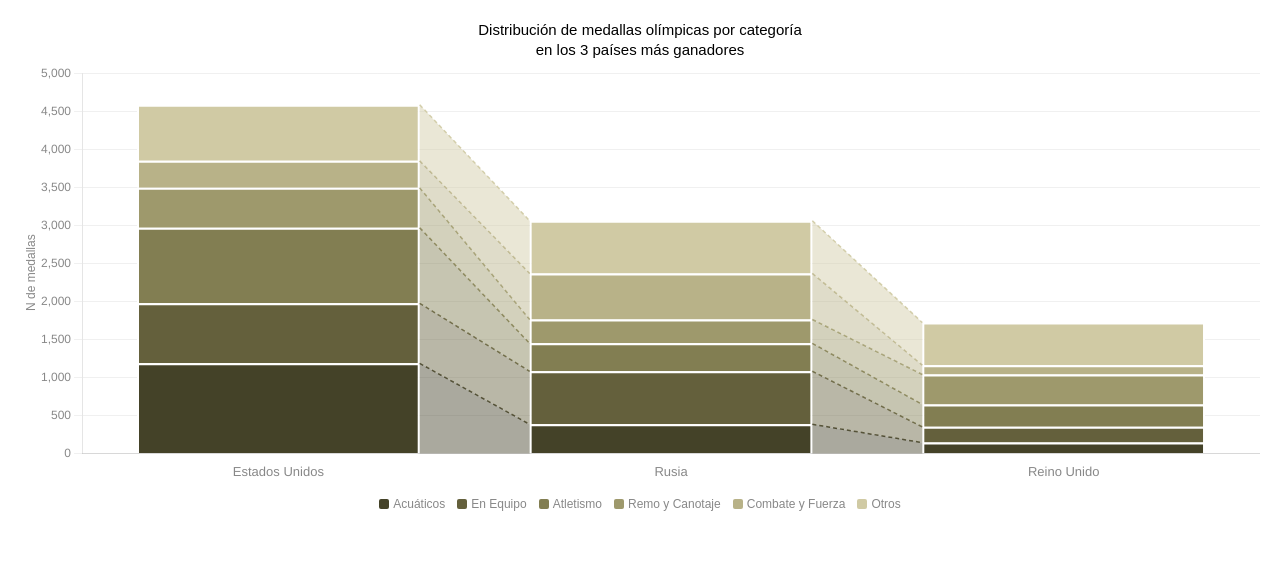
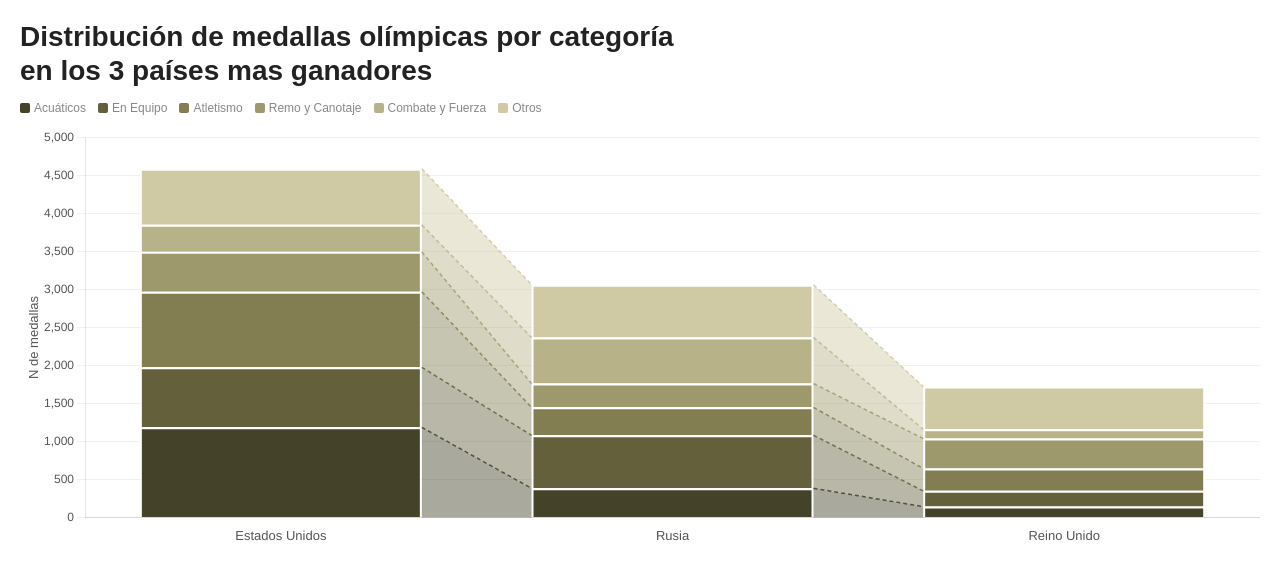
Before and after one commit to felipevilaseca/grafico-visualizacion, a plain HTML site: page index.html in a window 1280 px wide. Drawn offline with nearby package versions, Linux system fonts and the light colour scheme.

Commit message:
Update index.html

```diff
--- a/index.html
+++ b/index.html
@@ -4,21 +4,14 @@
   <meta charset="utf-8">
   <style>
     body { margin: 0; padding: 20px; font-family: sans-serif; background: white; }
-    #legend { display: flex; flex-wrap: wrap; gap: 12px; margin-top: 14px; font-size: 12px; color: #888; justify-content: center; }
+    #legend { display: flex; flex-wrap: wrap; gap: 12px; margin-top: 14px; font-size: 12px; color: #888; justify-content: flex-start; }
     .leg-item { display: flex; align-items: center; gap: 4px; }
     .leg-box { width: 10px; height: 10px; border-radius: 2px; display: inline-block; }
   </style>
 </head>
 <body>
 
-<div style="font-size:15px;font-weight:500;text-align:center;margin-bottom:4px;line-height:1.3;">Distribución de medallas olímpicas por categoría<br>en los 3 países más ganadores</div>
-
-<div style="display:flex;gap:0;align-items:stretch;">
-  <div style="display:flex;align-items:center;justify-content:center;writing-mode:vertical-rl;transform:rotate(180deg);font-size:12px;color:#888;padding-right:4px;white-space:nowrap;">N de medallas</div>
-  <div style="position:relative;flex:1;height:420px;">
-    <canvas id="c"></canvas>
-  </div>
-</div>
+<div style="font-size:28px;font-weight:700;text-align:left;margin-bottom:8px;line-height:1.2;color:#222;">Distribución de medallas olímpicas por categoría<br>en los 3 países mas ganadores</div>
 
 <div id="legend">
   <span class="leg-item"><span class="leg-box" style="background:#444228"></span>Acuáticos</span>
@@ -27,6 +20,13 @@
   <span class="leg-item"><span class="leg-box" style="background:#9e996c"></span>Remo y Canotaje</span>
   <span class="leg-item"><span class="leg-box" style="background:#b8b288"></span>Combate y Fuerza</span>
   <span class="leg-item"><span class="leg-box" style="background:#d0caa4"></span>Otros</span>
+</div>
+
+<div style="display:flex;gap:0;align-items:stretch;margin-top:12px;">
+  <div style="display:flex;align-items:center;justify-content:center;writing-mode:vertical-rl;transform:rotate(180deg);font-size:13px;color:#555;padding-right:6px;white-space:nowrap;">N de medallas</div>
+  <div style="position:relative;flex:1;height:420px;">
+    <canvas id="c"></canvas>
+  </div>
 </div>
 
 <script src="https://cdnjs.cloudflare.com/ajax/libs/Chart.js/4.4.1/chart.umd.js"></script>
@@ -111,8 +111,8 @@ new Chart(document.getElementById('c'), {
     maintainAspectRatio: false,
     plugins: { legend: { display: false } },
     scales: {
-      x: { stacked: true, grid: { display: false }, ticks: { font: { size: 13 }, color: '#888' } },
-      y: { stacked: true, grid: { color: 'rgba(0,0,0,0.06)' }, ticks: { color: '#888' } }
+      x: { stacked: true, grid: { display: false }, ticks: { font: { size: 13 }, color: '#555' } },
+      y: { stacked: true, grid: { color: 'rgba(0,0,0,0.06)' }, ticks: { color: '#555' } }
     }
   }
 });
```
